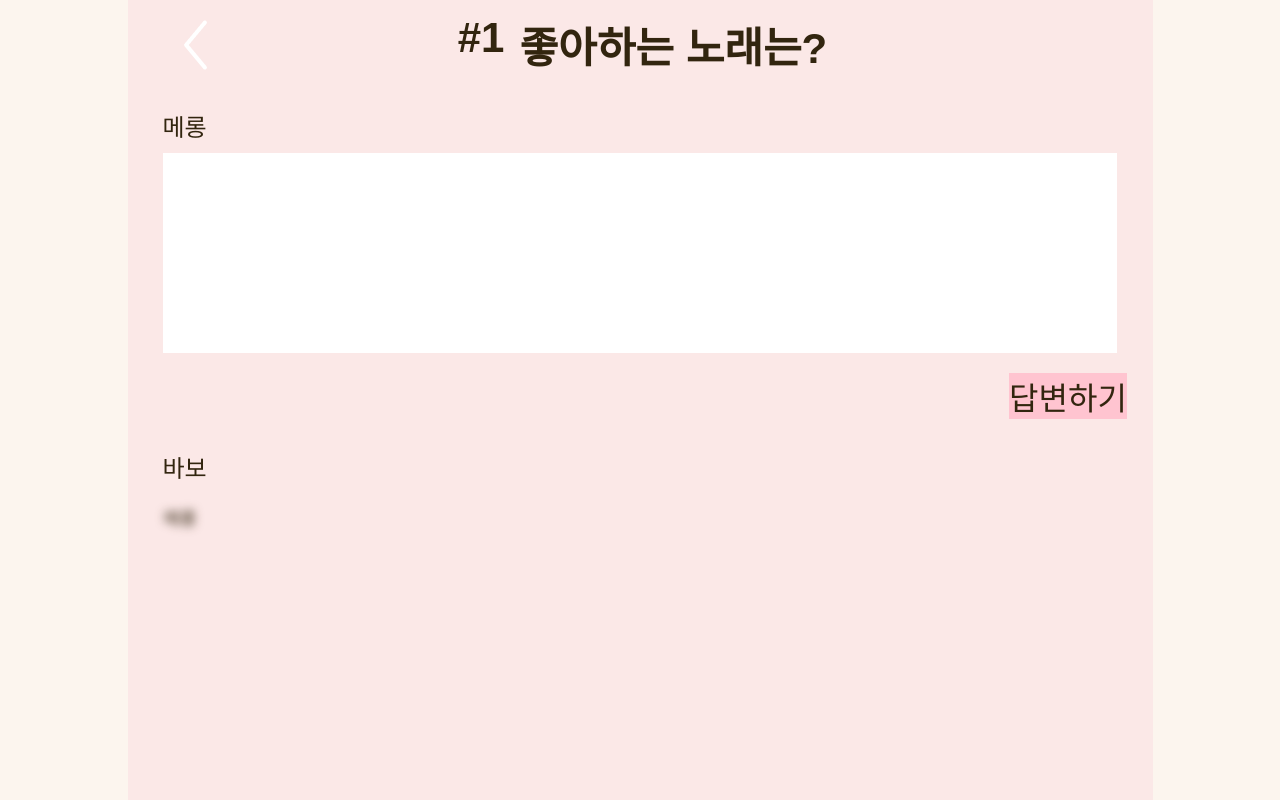
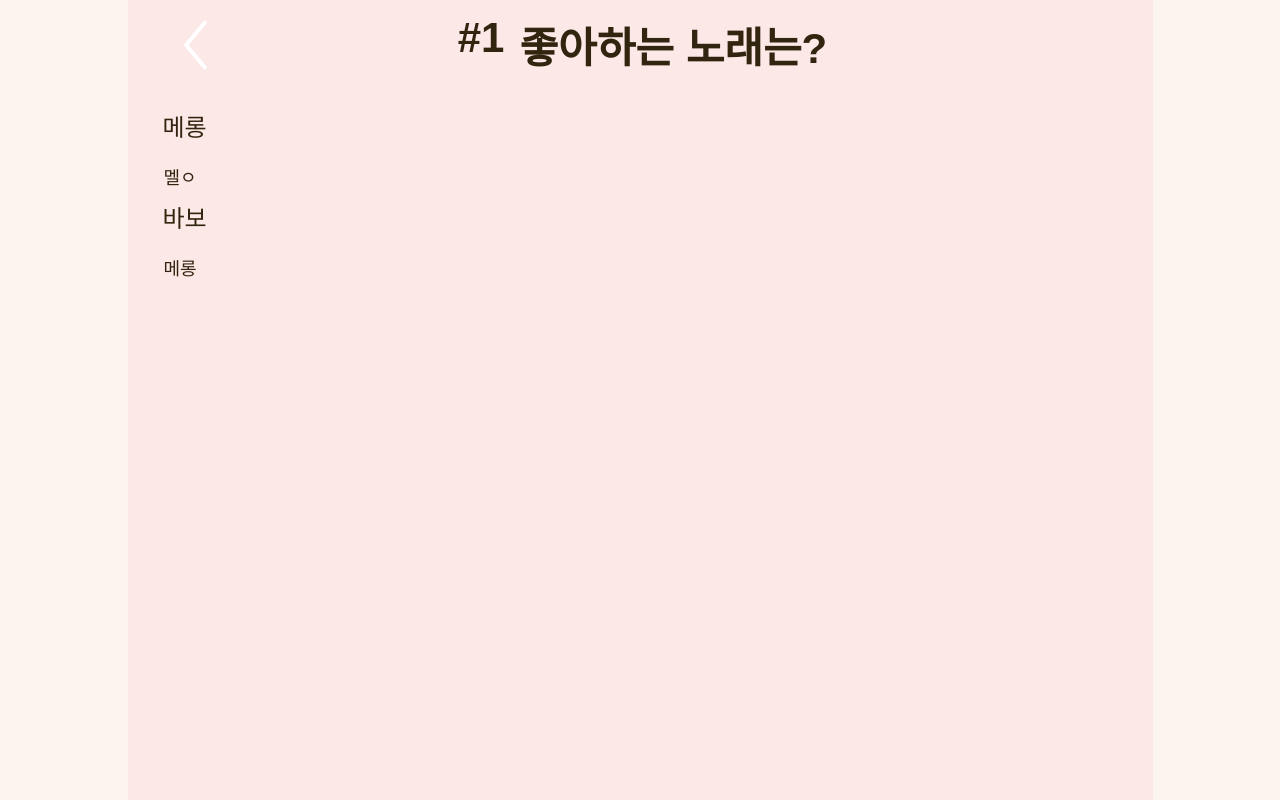
Before and after one commit to Stageus/blossom-react, a React (Create React App) app: page /qna/1 in a window 1280 px wide. Built offline with nearby package versions, Linux system fonts and the light colour scheme.

Commit message:
Fix: AnswerField Blur 로직 수정

```diff
--- a/src/components/QnA/AnswerField.js
+++ b/src/components/QnA/AnswerField.js
@@ -15,47 +15,49 @@ import ErrorMessage from "../Common/ErrorMessage";
 import AlertModal from "../Modal/AlertModal";
 
 // ===== component =====
-const AnswerField = ({ isMyAnswerField, myNickname, myAnswer, loverNickname, loverAnswer }) => {
+const AnswerField = ({
+  isMyAnswerField,
+  myNickname,
+  myAnswer,
+  loverNickname,
+  loverAnswer,
+  hasMyAnswer,
+  setHasMyAnswer,
+}) => {
   // === ref ===
   const textAreaRef = useRef("");
 
   // === state & recoil ===
   const [isAnswered, setIsAnswered] = useState(false);
-  const [hasMyAnswer, setHasMyAnswer] = useState(!!myAnswer); // !!myAnswer: 자바스크립트에서 "이중 부정"을 사용하여 값을 boolean으로 변환하는 방식
-  const [answerError, setAnserError] = useState("");
+  // const [hasMyAnswer, setHasMyAnswer] = useState(false); // !!myAnswer: 자바스크립트에서 "이중 부정"을 사용하여 값을 boolean으로 변환하는 방식
+  const [answerError, setAnswerError] = useState("");
   const [tokenErrorModalOpen, setTokenErrorModalOpen] = useState(false);
 
   // === navigate ===
   const navigate = useNavigate();
 
-  useEffect(() => {
-    // 문답 답변 성공 시, 답변 내용 출력
-    // 문답 답변 실패 시, Error Message 출력
-  }, [hasMyAnswer]);
-
   const handleClickAnswerButton = () => {
     const textArea = textAreaRef.current.value;
 
     if (!isAnswerValid(textArea)) {
-      setAnserError("답변 내용을 다시 확인해 주세요.");
+      setAnswerError("답변 내용을 다시 확인해 주세요.");
     } else {
-      // 문답 답변 작성하기 API 호출 코드
       const status = 200;
 
       if (status === 400) {
-        setAnserError("답변 내용을 다시 확인해 주세요.");
+        setAnswerError("답변 내용을 다시 확인해 주세요.");
       } else if (status === 401) {
-        setAnserError("");
+        setAnswerError("");
         setTokenErrorModalOpen(true);
       } else if (status === 403) {
         // 권한 오류
         return;
       } else if (status === 404) {
-        setAnserError("존재하지 않는 문답입니다.");
+        setAnswerError("존재하지 않는 문답입니다.");
       } else if (status === 500) {
-        return;
-      } else {
-        setAnserError("");
+        setAnswerError("서버 오류가 발생했습니다. 나중에 다시 시도해 주세요.");
+      } else if (status === 200) {
+        setAnswerError("");
         setIsAnswered(true);
         setHasMyAnswer(true);
       }
@@ -93,7 +95,12 @@ const AnswerField = ({ isMyAnswerField, myNickname, myAnswer, loverNickname, lov
             ) : (
               <>
                 {/* 내 답변 입력 field */}
-                <TextArea $width="93%" ref={textAreaRef} />
+                <TextArea
+                  $width="93%"
+                  $padding="10px 0 0 10px"
+                  ref={textAreaRef}
+                  placeholder="답변을 작성하고 상대방 답변을 확인해 보세요!"
+                />
                 <FlexBox $width="93%" $margin="10px 0 0 0">
                   <ErrorMessage message={answerError} />
                 </FlexBox>
@@ -109,18 +116,15 @@ const AnswerField = ({ isMyAnswerField, myNickname, myAnswer, loverNickname, lov
         <FlexBox
           $dir="col"
           $width="100%"
-          $margin={
-            myAnswer ? "30px 0 0 0" : "10px 0 0 0" || isAnswered ? "30px 0 0 0" : "10px 0 0 0"
-          }
+          $margin={myAnswer ? "30px 0 0 0" : isAnswered ? "30px 0 0 0" : "10px 0 0 0"}
         >
           <P $fontSize="24px" $margin="0 0 10px 35px">
             {loverNickname}
           </P>
-
           <FlexBox $dir="col" $col="center" $width="100%">
             {loverAnswer ? (
               <FlexBox $width="93%" $margin="10px 0 0 0">
-                <P $blur={isAnswered ? "none" : "blur(5px)"}>{loverAnswer}</P>
+                <P $filter={hasMyAnswer ? "none" : "blur(5px)"}>{loverAnswer}</P>
               </FlexBox>
             ) : (
               <FlexBox $width="93%" $margin="10px 0 0 0">
--- a/src/pages/QnA.js
+++ b/src/pages/QnA.js
@@ -18,6 +18,7 @@ const QnA = () => {
   const { idx } = useParams(); // 백엔드 통신 시 사용
 
   // === state & recoil ===
+  const [hasMyAnswer, setHasMyAnswer] = useState(false); // 불필요한 ui 변화, 백엔드 통신 시 로딩 상태 추가 ui 스피너라든가
   const [answerData, setAnswerData] = useState([]);
   const latestQuestionIdx = useRecoilValue(latestQuestionIdxState); // 백엔드 통신 시 사용
 
@@ -32,10 +33,11 @@ const QnA = () => {
       partnerNickname: "바보",
       idx: 1,
       question: "좋아하는 노래는?",
-      myAnswer: null,
+      myAnswer: "멜ㅇ",
       partnerAnswer: "메롱",
     };
 
+    setHasMyAnswer(!!data?.myAnswer);
     setAnswerData(data);
   }, []);
 
@@ -57,12 +59,16 @@ const QnA = () => {
             isMyAnswerField={true}
             myNickname={answerData.myNickname}
             myAnswer={answerData.myAnswer}
+            hasMyAnswer={hasMyAnswer}
+            setHasMyAnswer={setHasMyAnswer}
           />
 
           {/* 상대 답변 영역 */}
           <AnswerField
+            isMyAnswerField={false}
             loverNickname={answerData.partnerNickname}
             loverAnswer={answerData.partnerAnswer}
+            hasMyAnswer={hasMyAnswer}
           />
         </FlexBox>
       </FlexBox>
--- a/src/styles/TextStyle.js
+++ b/src/styles/TextStyle.js
@@ -10,7 +10,7 @@ export const P = styled.p`
   padding: ${(props) => props.$padding || "0"};
 
   /* filter */
-  filter: ${(props) => props.$blur || "none"};
+  filter: ${(props) => props.$filter || "none"};
 `;
 
 export const Label = styled.label`
```
